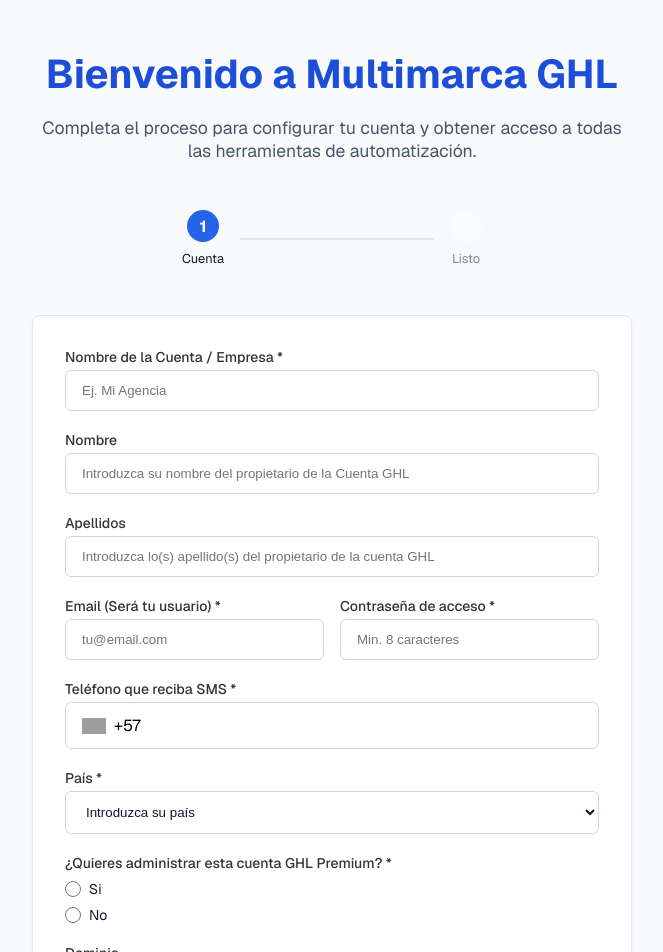
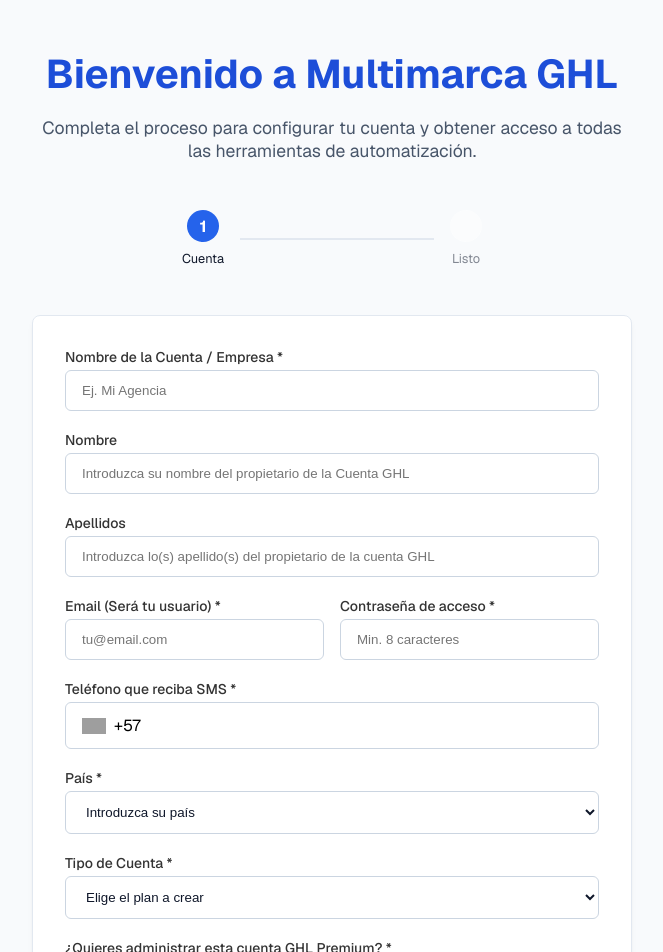
Before and after one commit to santiagosorio11/formulario-ghlenespanol, a Next.js app: page / in a window 1280 px wide. Shown: the top 952 px of the page, without its empty margins (308-971 px from the left). Built offline with nearby package versions, Linux system fonts and the light colour scheme; grey boxes are pictures that could not be loaded.

Commit message:
Fix logo location creation and restore fallback plan selector

```diff
--- a/src/app/api/create-account/route.ts
+++ b/src/app/api/create-account/route.ts
@@ -81,9 +81,9 @@
       "Accept": "application/json"
     };
 
-    // 3. Crear Locación en GHL
+    // 3. Crear Locación en GHL con Logo incluido
     console.log("Creando Location en GHL...");
-    const locationPayload = {
+    const locationPayload: any = {
       companyId: GHL_COMPANY_ID,
       name: nombreCuenta,
       phone: telefono,
@@ -91,6 +91,10 @@
       website: dominio,
       country: pais,
     };
+
+    if (logoUrl) {
+      locationPayload.logoUrl = logoUrl;
+    }
 
     const locRes = await fetch("https://services.leadconnectorhq.com/locations/", {
       method: "POST",
@@ -137,25 +141,6 @@
       // No cortamos el flujo aquí, pero logueamos el error
     }
 
-    // 5. Actualizar Location con el Logo de Cloudinary
-    if (logoUrl) {
-      console.log(`Actualizando logo en Location ${locationId}...`);
-      const updatePayload = {
-        logoUrl: logoUrl
-      };
-
-      const updateRes = await fetch(`https://services.leadconnectorhq.com/locations/${locationId}`, {
-        method: "PUT",
-        headers: ghlHeaders,
-        body: JSON.stringify(updatePayload)
-      });
-
-      if (!updateRes.ok) {
-        const errText = await updateRes.text();
-        console.error("GHL Update Location Logo Error:", errText);
-      }
-    }
-
     // 6. Activar Modo SaaS si el parámetro de plan existe y es válido
     if (planParam && saasPlanMap[planParam]) {
       console.log(`Activando modo SaaS para Location ${locationId} con el plan ${planParam}...`);
--- a/src/components/AccountFormStep.tsx
+++ b/src/components/AccountFormStep.tsx
@@ -133,8 +133,22 @@
           </select>
         </div>
 
-        {/* El plan se inyecta desde la URL y no lo elige el usuario para evitar trampas */}
-        <input type="hidden" name="plan" value={planQuery} />
+        {planQuery ? (
+          <input type="hidden" name="plan" value={planQuery} />
+        ) : (
+          <div>
+            <label style={{ display: "block", fontSize: "0.875rem", marginBottom: "0.25rem", color: "#333", fontWeight: 500 }}>Tipo de Cuenta *</label>
+            <select name="plan" required className="glass-input" style={{ appearance: "auto" }} defaultValue="">
+              <option value="" disabled>Elige el plan a crear</option>
+              <option value="pro-monthly">GHL Pro x 30 dias</option>
+              <option value="pro-yearly">GHL Pro Anual</option>
+              <option value="premium-monthly">GHL Premium x 30 dias</option>
+              <option value="premium-yearly">GHL Premium Anual</option>
+              <option value="partners-monthly">GHL Partners x 30 dias</option>
+              <option value="partners-yearly">GHL Partners Anual</option>
+            </select>
+          </div>
+        )}
 
         <div>
           <label style={{ display: "block", fontSize: "0.875rem", marginBottom: "0.5rem", color: "#333", fontWeight: 500 }}>¿Quieres administrar esta cuenta GHL Premium? *</label>
```
